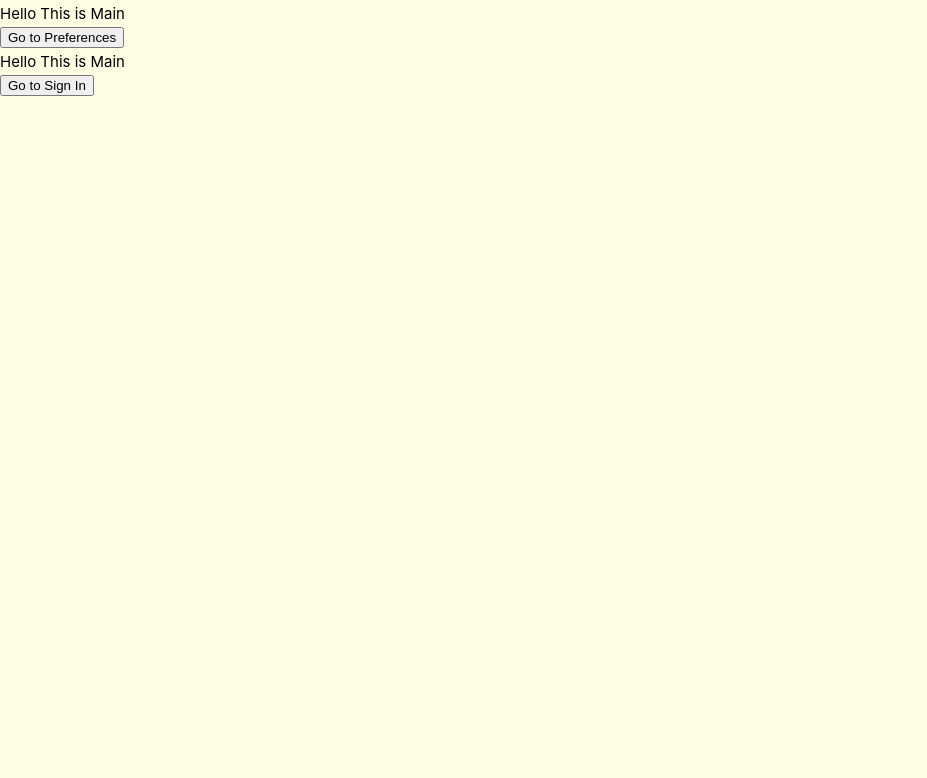
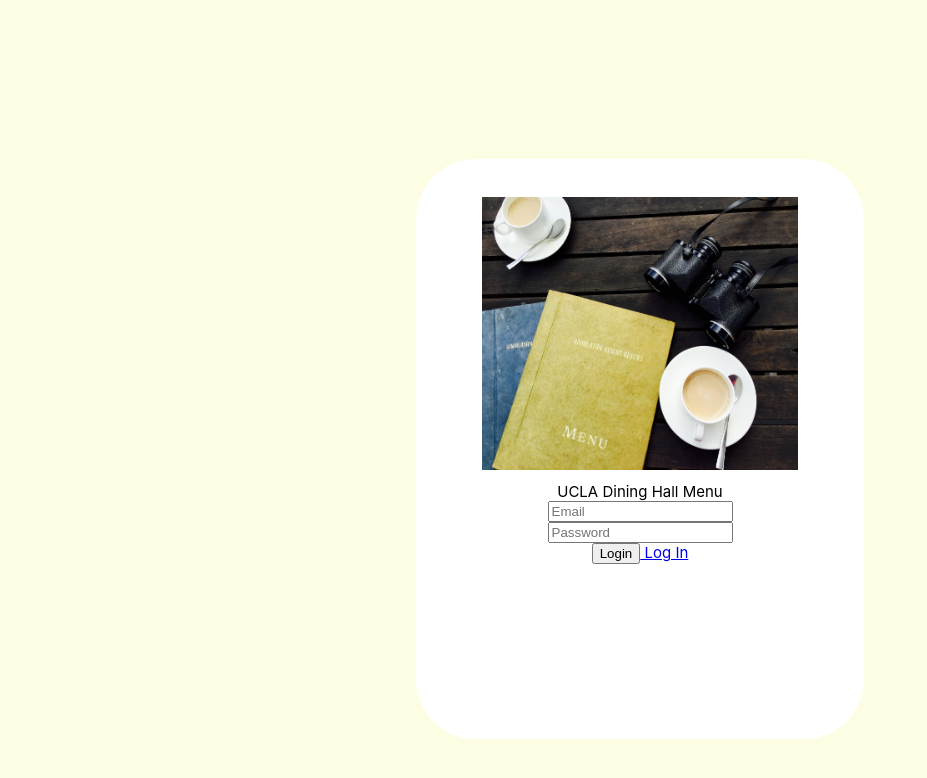
Before and after one commit to clairte/HonestlyDontKnow, a React (Create React App) app in the folder dininghall-enhanced/: page / in a window 1280 px wide. Shown: the top 778 px of the page, without its empty margins (0-927 px from the left). Built offline with nearby package versions, Linux system fonts and the light colour scheme; a web font is replaced by a local one.

Commit message:
Link up all pages

```diff
--- a/dininghall-enhanced/src/App.js
+++ b/dininghall-enhanced/src/App.js
@@ -9,9 +9,9 @@ function App() {
   return (
     <Router>
         <Routes>
-          <Route path = "/" element= {<DiningHallsMain />} />
+          <Route path = "/" element= {<Sign_In />} />
           <Route path = "/preferences" element= {<Preferences />} />
-          <Route path = "/signin" element= {<Sign_In />} />
+          <Route path = "/dininghallsmain" element= {<DiningHallsMain />} />
         </Routes>
       <div className="App">
 
--- a/dininghall-enhanced/src/Frontend/Screens/Dining_Hall_Main.css
+++ b/dininghall-enhanced/src/Frontend/Screens/DiningHallsMain.css
@@ -2,11 +2,10 @@ html, body {
     background-color: #FDFDE4;
 }
 body {
-    transform: scale(0.6);
+    transform: scale(1);
     transform-origin: 0 0;
     margin-top: 69px;
     margin-bottom: -260px;
-
  }
 
 .pg-3-buttons {
--- a/dininghall-enhanced/src/Frontend/Screens/DiningHallsMain.js
+++ b/dininghall-enhanced/src/Frontend/Screens/DiningHallsMain.js
@@ -1,25 +1,34 @@
 import React from 'react';
 import { useNavigate } from 'react-router-dom';
+import './DiningHallsMain.css';
 
 function DiningHallsMain()
 {
     const navigate = useNavigate();
     return(
-        <div>
-            <p> Hello This is Main </p>
-            <button
-                onClick = {()=> {
-                    navigate("/preferences");
-                }}
-            > Go to Preferences </button>
-            <div>
-            <p> Hello This is Main </p>
-            <button
-                onClick = {()=> {
-                    navigate("/signin");
-                }}
-            > Go to Sign In </button>
-        </div>
+        <div id="varied-width">
+            <div class= "pg-sp2 prompt gate">
+                <div class= "date">
+                    <button class="dropbtn">Today 00/00/2022 </button>
+                    <div class= "dropdown-content0">
+                    </div>
+                </div>
+                <div class= "dropdown">
+                    <button class= "dropbtn1"></button>
+                    <button class= "dropbtn2"></button>
+                    <button class= "dropbtn3"></button>
+                    <div class= "dropdown-content">
+                    </div>
+                </div>
+                <div class="pg-3-buttons">
+                    <div>
+                    <button class= "prompt-gate-button1" onclick="PromptGate_sp2(4)">Dining Hall</button>
+                    <button class= "prompt-gate-button2" onclick= "PromptGate_sp2(3)">Take out</button>
+                    <button class= "prompt-gate-button3" onclick= "PromptGate_sp2(2)">Food Truck</button>
+                    <button class= "prompt-gate-button4" onclick="PromptGate_sp2(1)">Back</button>
+                    </div>
+                </div>
+            </div>
         </div>
     );
 }
--- a/dininghall-enhanced/src/Frontend/Screens/Preferences.js
+++ b/dininghall-enhanced/src/Frontend/Screens/Preferences.js
@@ -26,7 +26,7 @@ function Preferences()
       buttonSize = "btn--medium"
       > Continue
       </Button>
-        <Link to= "/"> Continue </Link>
+        <Link to= "/dininghallsmain"> Continue </Link>
       </div>
     </div>
   );
```
Also changed, not shown: dininghall-enhanced/src/App1.js (deleted, +0 -13 lines), dininghall-enhanced/src/Frontend/Screens/Dining_Halls_Main.js (deleted, +0 -34 lines).
